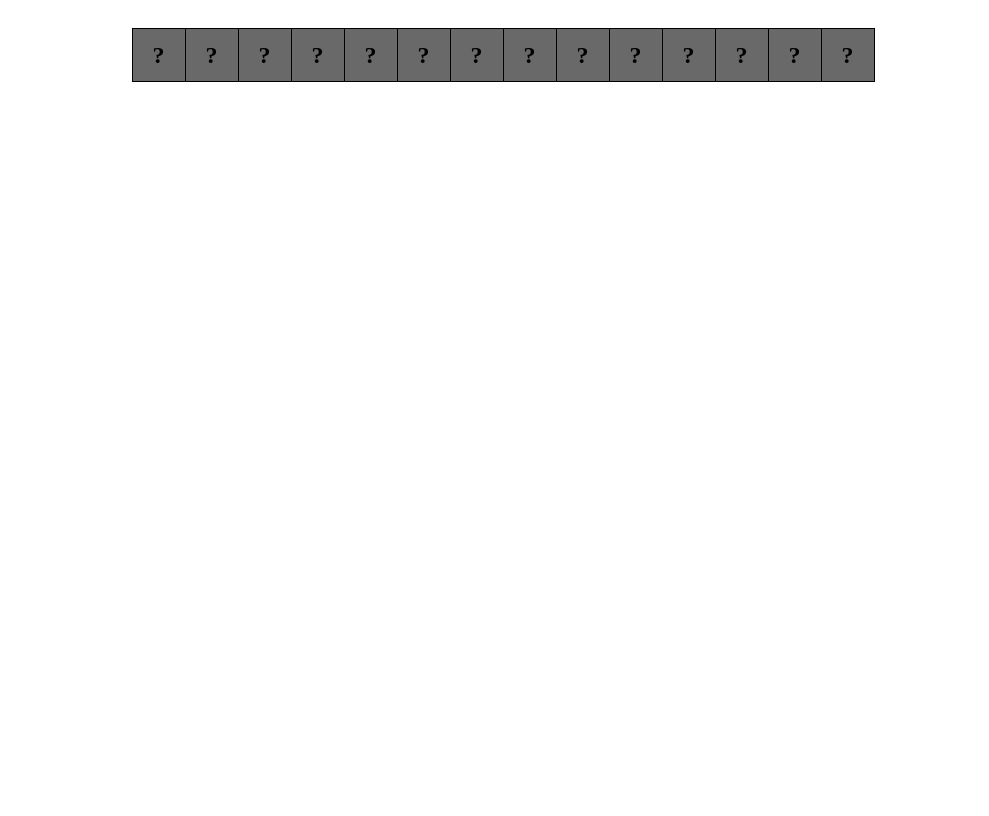
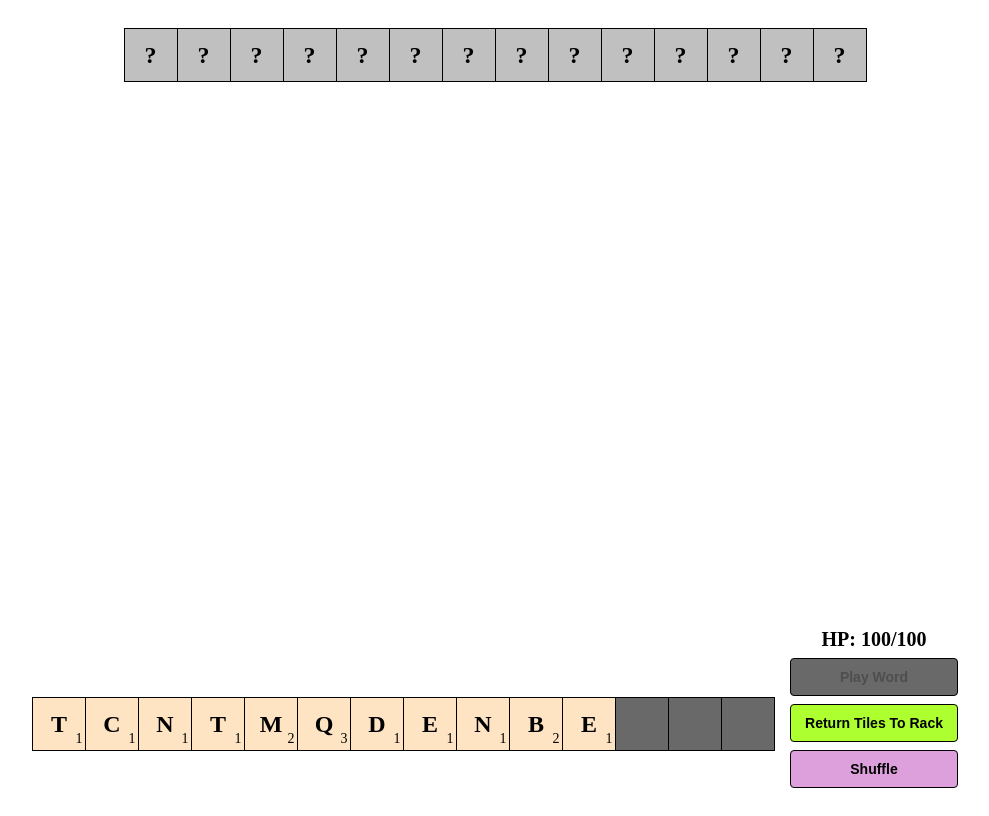
Before and after one commit to aiwinters05/alpha-battlers, a website with bundled scripts: page app/client/index.html in a window 1280 px wide. Shown: the whole page, without its empty margins (145-1134 px from the left). Built offline with nearby package versions, Linux system fonts and the light colour scheme.

Commit message:
can press letters to add to display, can submit word, rack + buttons + hp for player visible, distinguishable from opponent, plan to fix bug with clicking tiles that does not get rid of the event listener

```diff
--- a/app/client/index.html
+++ b/app/client/index.html
@@ -10,124 +10,137 @@
 <body>
     <table id="opponentRack" class="rack opponent-rack">
         <tr>
-            <td class="tile">
+            <td class="tile opponent-tile">
                 <div class="letter">?</div>
                 <div class="points"></div>
             </td>
-            <td class="tile">
+            <td class="tile opponent-tile">
                 <div class="letter">?</div>
                 <div class="points"></div>
             </td>
-            <td class="tile">
+            <td class="tile opponent-tile">
                 <div class="letter">?</div>
                 <div class="points"></div>
             </td>
-            <td class="tile">
+            <td class="tile opponent-tile">
                 <div class="letter">?</div>
                 <div class="points"></div>
             </td>
-            <td class="tile">
+            <td class="tile opponent-tile">
                 <div class="letter">?</div>
                 <div class="points"></div>
             </td>
-            <td class="tile">
+            <td class="tile opponent-tile">
                 <div class="letter">?</div>
                 <div class="points"></div>
             </td>
-            <td class="tile">
+            <td class="tile opponent-tile">
                 <div class="letter">?</div>
                 <div class="points"></div>
             </td>
-            <td class="tile">
+            <td class="tile opponent-tile">
                 <div class="letter">?</div>
                 <div class="points"></div>
             </td>
-            <td class="tile">
+            <td class="tile opponent-tile">
                 <div class="letter">?</div>
                 <div class="points"></div>
             </td>
-            <td class="tile">
+            <td class="tile opponent-tile">
                 <div class="letter">?</div>
                 <div class="points"></div>
             </td>
-            <td class="tile">
+            <td class="tile opponent-tile">
                 <div class="letter">?</div>
                 <div class="points"></div>
             </td>
-            <td class="tile">
+            <td class="tile opponent-tile">
                 <div class="letter">?</div>
                 <div class="points"></div>
             </td>
-            <td class="tile">
+            <td class="tile opponent-tile">
                 <div class="letter">?</div>
                 <div class="points"></div>
             </td>
-            <td class="tile">
+            <td class="tile opponent-tile">
                 <div class="letter">?</div>
                 <div class="points"></div>
             </td>
         </tr>
     </table>
-    <table id="playerRack" class="rack player-rack"></table>
+    <div id="playerArea" class="player-area">
+        <div class="rack-section">
+            <div id="wordDisplay" class="word-display"></div>
+            <table id="playerRack" class="rack player-rack">
                 <tr>
-            <td class="tile">
+                    <td class="tile player-tile">
                         <div class="letter"></div>
                         <div class="points"></div>
                     </td>
-            <td class="tile">
+                    <td class="tile player-tile">
                         <div class="letter"></div>
                         <div class="points"></div>
                     </td>
-            <td class="tile">
+                    <td class="tile player-tile">
                         <div class="letter"></div>
                         <div class="points"></div>
                     </td>
-            <td class="tile">
+                    <td class="tile player-tile">
                         <div class="letter"></div>
                         <div class="points"></div>
                     </td>
-            <td class="tile">
+                    <td class="tile player-tile">
                         <div class="letter"></div>
                         <div class="points"></div>
                     </td>
-            <td class="tile">
+                    <td class="tile player-tile">
                         <div class="letter"></div>
                         <div class="points"></div>
                     </td>
-            <td class="tile">
+                    <td class="tile player-tile">
                         <div class="letter"></div>
                         <div class="points"></div>
                     </td>
-            <td class="tile">
+                    <td class="tile player-tile">
                         <div class="letter"></div>
                         <div class="points"></div>
                     </td>
-            <td class="tile">
+                    <td class="tile player-tile">
                         <div class="letter"></div>
                         <div class="points"></div>
                     </td>
-            <td class="tile">
+                    <td class="tile player-tile">
                         <div class="letter"></div>
                         <div class="points"></div>
                     </td>
-            <td class="tile">
+                    <td class="tile player-tile">
                         <div class="letter"></div>
                         <div class="points"></div>
                     </td>
-            <td class="tile">
+                    <td class="tile player-tile">
                         <div class="letter"></div>
                         <div class="points"></div>
                     </td>
-            <td class="tile">
+                    <td class="tile player-tile">
                         <div class="letter"></div>
                         <div class="points"></div>
                     </td>
-            <td class="tile">
+                    <td class="tile player-tile">
                         <div class="letter"></div>
                         <div class="points"></div>
                     </td>
                 </tr>
             </table>
-    <script type="module" src="js/ui.js"></script>
+        </div>
+        <div id="hudArea" class="hud-area">
+            <div id="playerHp" class="hp">HP: 100/100</div>
+            <div id="playerButtons" class="player-buttons">
+                <button id="playWord" class="player-button play-word">Play Word</button>
+                <button id="returnAll" class="player-button return-all">Return Tiles To Rack</button>
+                <button id="shuffle" class="player-button shuffle">Shuffle</button>
+            </div>
+        </div>
+    </div>
+    <script type="module" src="ui.js"></script>
 </body>
 </html>
--- a/app/client/style.css
+++ b/app/client/style.css
@@ -1,5 +1,4 @@
 body {
-    width: 100%;
     min-height: 100vh;
     padding: 20px;
 
@@ -9,6 +8,29 @@ body {
     align-items: center;
 
     box-sizing: border-box;
+}
+
+.player-area,
+.opponent-area {
+    width: 100%;
+
+    display: flex;
+    flex-direction: row;
+    justify-content: center;
+    align-items: center;
+
+    gap: 15px;
+}
+
+.rack-area,
+.hud-area {
+    display: flex;
+    flex-direction: column;
+    align-items: center;
+}
+
+.hud-area {
+    gap: 7px;
 }
 
 .rack {
@@ -35,6 +57,18 @@ body {
     vertical-align: middle;
 }
 
+.player-tile {
+    background-color:bisque;
+
+    cursor: pointer;
+}
+
+.opponent-tile {
+    background-color:silver;
+
+    cursor: not-allowed;
+}
+
 .letter {
     font-size: 24px;
     font-weight: bold;
@@ -45,44 +79,49 @@ body {
     bottom: 5%;
     right: 5%;
 
-    font-size: 10px;
-}
-
-.player-area,
-.opponent-area {
-    width: 100%;
-
-    display: flex;
-    align-items: center;
-    gap: 10px;
-}
-
-.player-area {
-    justify-content: flex-start;
-}
-
-.opponent-area {
-    justify-content: flex-end;
+    font-size: 14px;
 }
 
 .hp {
     min-width: 60px;
 
+    font-size: 20px;
     font-weight: bold;
     text-align: center;
 }
 
 .player-button {
     min-width: 90px;
-    min-height: 40px;
+    min-height: 20px;
     padding: 10px 14px;
 
     border: 1px solid black;
+    border-radius: 4px;
 
     font-size: 14px;
     font-weight: bold;
 
+    text-align: center;
+
     cursor: pointer;
+}
+
+.play-word {
+    background-color: orangered
+}
+
+.return-all {
+    background-color: greenyellow
+}
+
+.shuffle {
+    background-color: plum;
+}
+
+.player-button:disabled {
+    background-color: dimgray;
+
+    cursor: not-allowed;
 }
 
 .player-buttons {
@@ -90,3 +129,22 @@ body {
     flex-direction: column;
     gap: 8px;
 }
+
+.word-display {
+    height:24px;
+
+    font-size: 24px;
+    font-weight: bold;
+    text-align: center;
+    margin-bottom: 8px;
+}
+
+.empty {
+    background-color: dimgray;
+}
+
+.selected {
+    background-color: cornflowerblue;
+
+    cursor: not-allowed;
+}
--- a/app/client/ui.js
+++ b/app/client/ui.js
@@ -1,5 +1,5 @@
-import { isValidWord } from "../battle/combat.js";
-import { getPlayer } from "../battle/game.js";
+import { isValidWord, playWord } from "../battle/combat.js";
+import { createGameState, getPlayer } from "../battle/game.js";
 
 let myPlayerId = null;
 let currentWord = "";
@@ -8,6 +8,14 @@ let selectedTileIds = [];
 let playerRack = document.getElementById("playerRack");
 
 let opponentRack = document.getElementById("opponentRack");
+
+let wordDisplay = document.getElementById("wordDisplay");
+
+let playWordButton = document.getElementById("playWord");
+let returnAllButton = document.getElementById("returnAll");
+let shuffleButton = document.getElementById("shuffle");
+
+playWordButton.disabled = true;
 
 export function setPlayerId(playerId) {
     myPlayerId = playerId;
@@ -23,22 +31,20 @@ export function renderPlayerRack(gameState) {
 
     for (let i = 0; i < player.rack.length; i++) {
         let tile = player.rack[i];
+        let td = row.children[i];
 
-        let td = row.children[i];
         td.classList.add("tile");
-
-        let letter = tile.children[0];
-        let points = tile.children[1];
-
-        letter.textContent = "";
-        points.textContent = "";
-
         td.classList.remove("empty");
 
+        let letter = td.children[0];
+        let points = td.children[1];
+
+        letter.textContent = tile.letter;
+        points.textContent = tile.points;
+
         td.addEventListener("click", () => {
-            if (!selectedTileIds.has(tile.id)) {
+            if (!selectedTileIds.includes(tile.id)) {
                 selectedTileIds.push(tile.id);
-
                 td.classList.add("selected");
 
                 updateCurrentWord(tile.letter);
@@ -56,13 +62,11 @@ function updateCurrentWord(letter) {
 }
 
 function renderWordDisplay() {
-    renderWordDisplay.textContent = currentWord;
+    wordDisplay.textContent = currentWord;
 }
 
 function validateWord() {
-    if (isValidWord(currentWord)) {
-        playButton.disabled = true;
-    }
+    playWordButton.disabled = !isValidWord(currentWord);
 }
 
 function clearRack() {
@@ -79,5 +83,38 @@ function clearRack() {
         points.textContent = "";
 
         tile.classList.add("empty");
+        tile.classList.remove("selected");
     }
 }
+
+playWordButton.addEventListener("click", () => {
+    let player = getPlayer(gameState, myPlayerId);
+
+    playWord(gameState, player, selectedTileIds);
+
+    selectedTileIds = [];
+    currentWord = "";
+
+    renderPlayerRack(gameState);
+    renderWordDisplay();
+    playWordButton.disabled = true;
+})
+
+let users = [
+	{
+		id: "0001",
+		username: "Alice1"
+	},
+	{
+		id: "0002",
+		username: "Bob2"
+	}
+];
+
+let gameState = createGameState(users);
+
+setPlayerId("0001");
+
+renderPlayerRack(gameState);
+
+console.log(gameState.players[0].rack);
```
Lines whose indentation alone changed are shown as unchanged.
